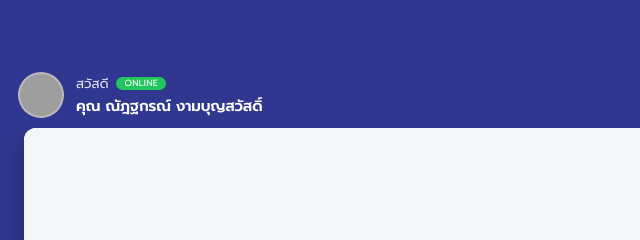
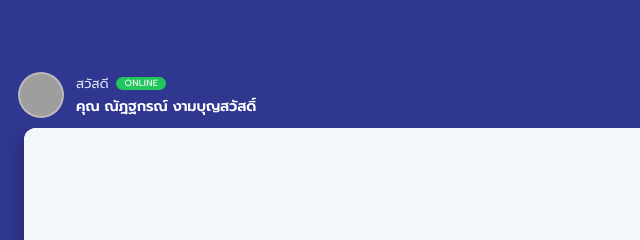
Before and after one commit to pppp167/jean, a plain HTML site: page index.html in a window 1280 px wide. Shown: the top 240 px of the page, 0-640 px from the left. Drawn offline with Linux system fonts and the light colour scheme; grey boxes are pictures that could not be loaded; a web font is replaced by a local one.

Commit message:
Update index.html

```diff
--- a/index.html
+++ b/index.html
@@ -113,7 +113,7 @@
     }
 
     .user-text p { font-size: 13px; color: #e2e8f0; font-weight: 400; margin-bottom: 2px; display: flex; align-items: center; gap: 6px;}
-    .user-text h1 { font-size: 15px; font-weight: 600; margin-top: 0; letter-spacing: -0.2px;}
+    .user-text h1 { font-size: 14.5px; font-weight: 600; margin-top: 0; letter-spacing: -0.2px;}
 
     .header-icons { display: flex; gap: 12px; font-size: 18px; }
     .header-icons i {
```
